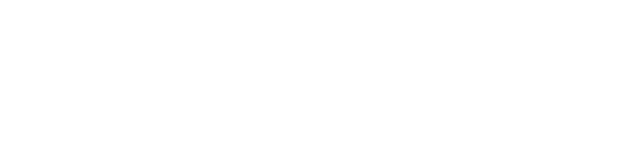
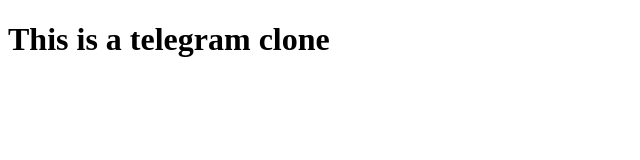
Before and after one commit to Akulsingh0023/telegram-clone, a plain HTML site: page index.html in a window 1280 px wide. Shown: the whole page, without its empty margins (0-640 px from the left). Drawn offline with Linux system fonts and the light colour scheme.

Commit message:
Added container in main

```diff
--- a/index.html
+++ b/index.html
@@ -6,6 +6,8 @@
     <title>Document</title>
 </head>
 <body>
-
+    <div class="conatiner">
+        <h1>This is a telegram clone</h1>
+    </div>
 </body>
 </html>
```
